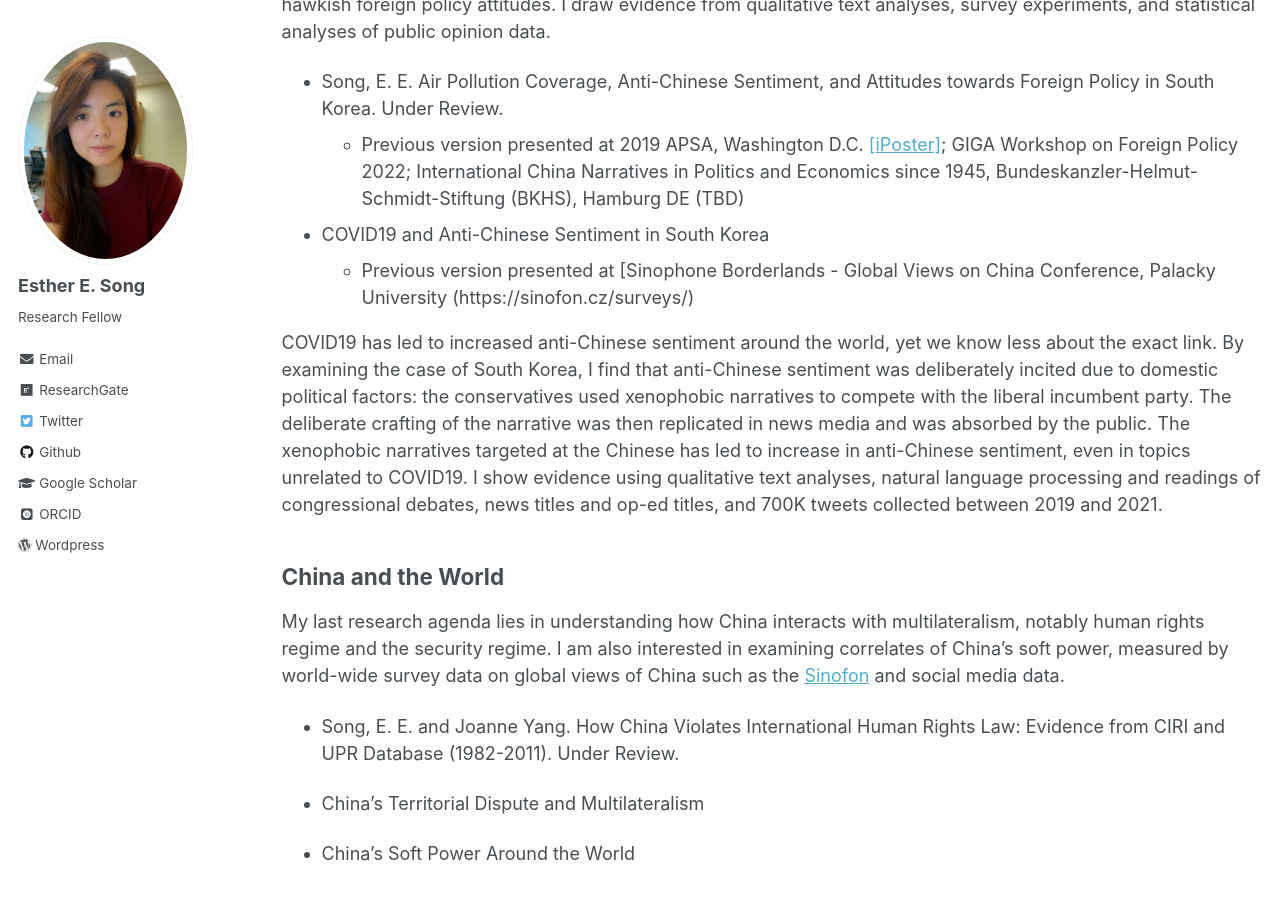
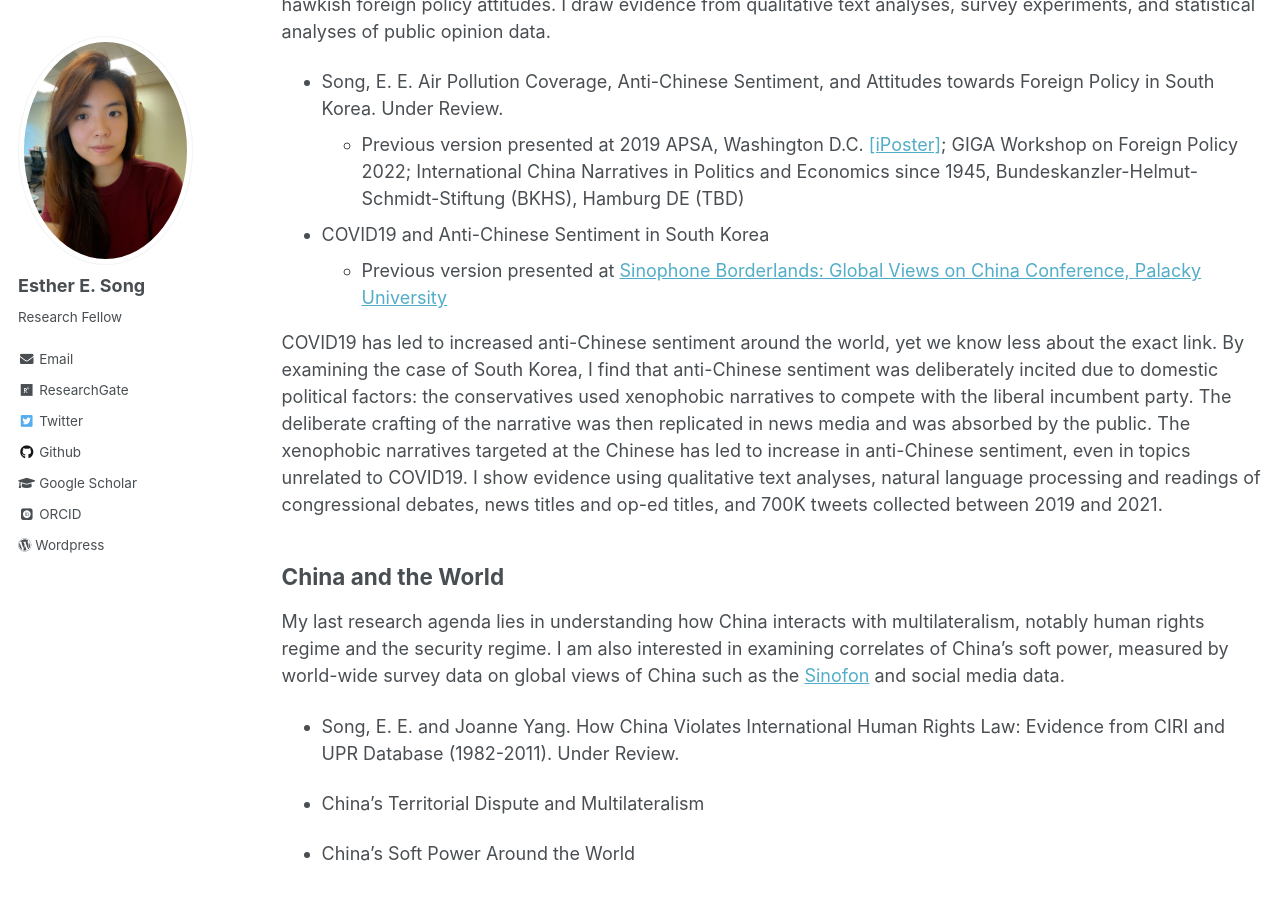
Before and after one commit to ehsong/ehsong.github.io, a Jekyll site: the page built from _pages/research.md, in a window 1280 px wide and 900 px high, scrolled down 1867 px. Built offline with Jekyll 4.4.1, drawn with Linux system fonts in a browser that asks for light colours; some web fonts are replaced.

Commit message:
Update research.md

```diff
--- a/_pages/research.md
+++ b/_pages/research.md
@@ -43,7 +43,7 @@
   * Previous version presented at 2019 APSA, Washington D.C. [[iPoster]](https://apsa2019-apsa.ipostersessions.com/default.aspx?s=DF-1D-34-3D-64-33-21-12-B0-42-57-A1-87-AC-68-E1); GIGA Workshop on Foreign Policy 2022; International China Narratives in Politics and Economics since 1945, Bundeskanzler-Helmut-Schmidt-Stiftung (BKHS), Hamburg DE (TBD)
 
 * COVID19 and Anti-Chinese Sentiment in South Korea
-  * Previous version presented at [Sinophone Borderlands - Global Views on China Conference, Palacky University (https://sinofon.cz/surveys/)
+  * Previous version presented at [Sinophone Borderlands: Global Views on China Conference, Palacky University](https://sinofon.cz/surveys/)
 
 COVID19 has led to increased anti-Chinese sentiment around the world, yet we know less about the exact link. By examining the case of South Korea, I find that anti-Chinese sentiment was deliberately incited due to domestic political factors: the conservatives used xenophobic narratives to compete with the liberal incumbent party. The deliberate crafting of the narrative was then replicated in news media and was absorbed by the public. The xenophobic narratives targeted at the Chinese has led to increase in anti-Chinese sentiment, even in topics unrelated to COVID19. I show evidence using qualitative text analyses, natural language processing and readings of congressional debates, news titles and op-ed titles, and 700K tweets collected between 2019 and 2021.
 
```
